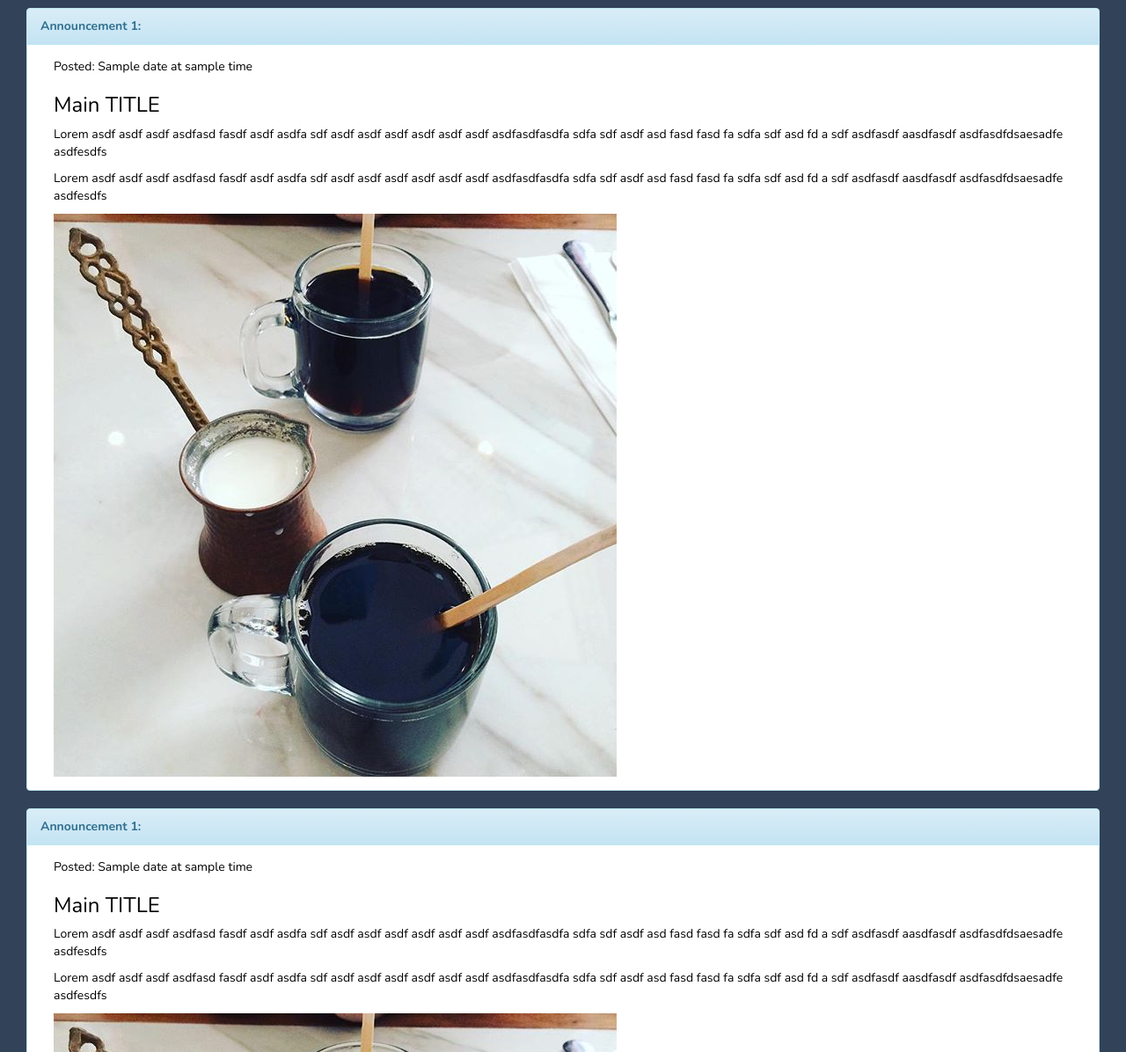
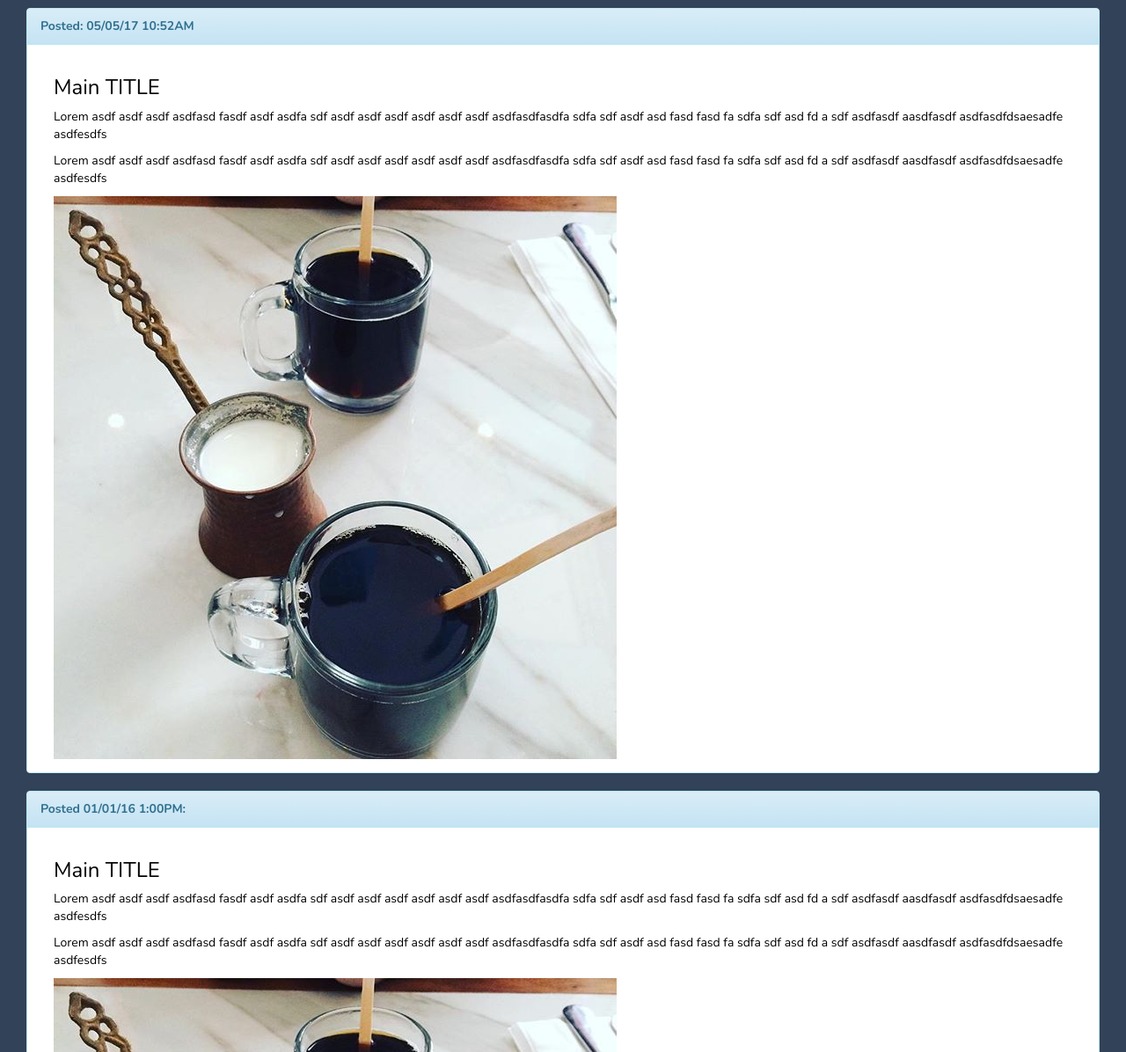
Before and after one commit to Trexsaurus/tam-bien-choir-website, a plain HTML site: page client/index.html in a window 1280 px wide. Shown: the part 421-1617 px from the top of the page at 88% size. Drawn offline with nearby package versions, Linux system fonts and the light colour scheme.

```diff
--- a/client/index.html
+++ b/client/index.html
@@ -14,8 +14,7 @@
         <!-- Primary div for all homepage content -->
         <div class="container-fluid" >
 
-            <!--<h1>Ca Đoàn Tam Biên</h1> -->
-<!-- ******      THE PAGE NAVIGATION AND NAME    ******  -->
+<!-- ******      START OF PAGE NAVIGATION AND NAME    ******  -->
             <div>
                 <h1 id="choirName">Ca Đoàn Tam Biên</h1>
             </div>
@@ -23,13 +22,15 @@
                 <a href="index.html" class="btn btn-primary nav-btn">Home</a>
                 <a href="contact.html" class="btn btn-primary nav-btn">Contact Us</a>
             </nav>
-<!-- ******      THE MASS TIMES    ******  -->
+<!-- ******      END OF PAGE NAVIGATION AND NAME    ******  -->
+
+<!-- ******     START OF THE MASS TIMES SECTION   ******  -->
             <div class ="container" id="mass-times">
                 <h2>Mass Times</h2>
                 <p>Saturday: 6:30PM</p>
                 <p>Sunday: 6:15AM, 1:00PM, and 4:00PM</p>
             </div>
-
+<!-- ******     END OF THE MASS TIMES SECTION   ******  -->
 
 <!-- ******      THE ANNOUNCEMENTS SECTION    ******  -->
             <div>
@@ -43,12 +44,11 @@
                 <div class="container-fluid">
                     <div class="panel panel-info the-announcement">
                         <div class="panel-heading">
-                            <strong>Announcement 1:</strong>
+                            <strong>Posted: 05/05/17 10:52AM</strong>
                         </div>
                         <div class="panel-body">
                             <div class="media">
                                 <div class="container-fluid">
-                                    <p>Posted: Sample date at sample time</p>
                                     <h3>Main TITLE</h3>
                                     <p>Lorem asdf asdf asdf asdfasd fasdf asdf asdfa sdf asdf asdf asdf asdf asdf asdf asdfasdfasdfa sdfa sdf asdf asd fasd fasd fa sdfa sdf asd fd a sdf asdfasdf aasdfasdf asdfasdfdsaesadfe asdfesdfs</p>
                                     <p>Lorem asdf asdf asdf asdfasd fasdf asdf asdfa sdf asdf asdf asdf asdf asdf asdf asdfasdfasdfa sdfa sdf asdf asd fasd fasd fa sdfa sdf asd fd a sdf asdfasdf aasdfasdf asdfasdfdsaesadfe asdfesdfs</p>
@@ -65,12 +65,11 @@
                 <div class="container-fluid">
                     <div class="panel panel-info the-announcement">
                         <div class="panel-heading">
-                            <strong>Announcement 1:</strong>
+                            <strong>Posted 01/01/16 1:00PM:</strong>
                         </div>
                         <div class="panel-body">
                             <div class="media">
                                 <div class="container-fluid">
-                                    <p>Posted: Sample date at sample time</p>
                                     <h3>Main TITLE</h3>
                                     <p>Lorem asdf asdf asdf asdfasd fasdf asdf asdfa sdf asdf asdf asdf asdf asdf asdf asdfasdfasdfa sdfa sdf asdf asd fasd fasd fa sdfa sdf asd fd a sdf asdfasdf aasdfasdf asdfasdfdsaesadfe asdfesdfs</p>
                                     <p>Lorem asdf asdf asdf asdfasd fasdf asdf asdfa sdf asdf asdf asdf asdf asdf asdf asdfasdfasdfa sdfa sdf asdf asd fasd fasd fa sdfa sdf asd fd a sdf asdfasdf aasdfasdf asdfasdfdsaesadfe asdfesdfs</p>
@@ -82,11 +81,6 @@
                     </div>
                 </div>
                <!-- ******      END OF A SINGLE ANNOUNCEMENT    ******  -->
-
-
-
-
-
 
 
 
```
Also changed, not shown: client/contact.html (+1 -0 lines), server/models/Contact.js (added).
